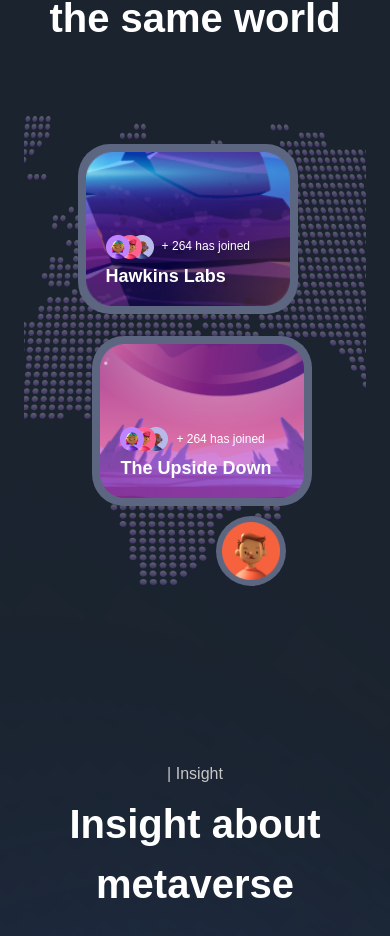
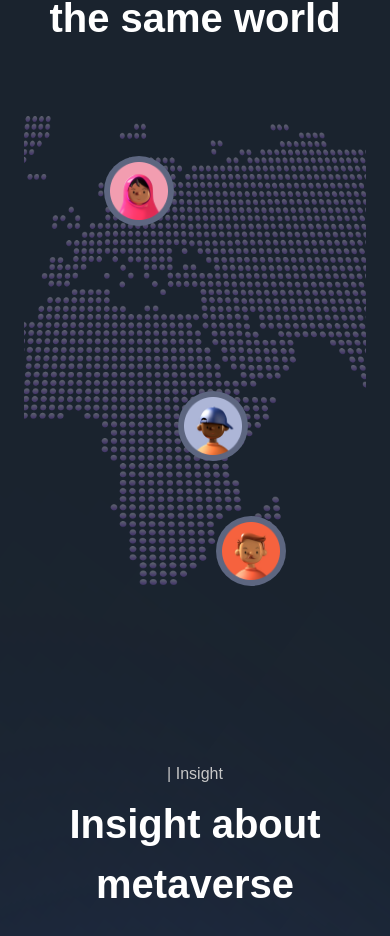
Before and after one commit to MaxShelest88/metaversus, a Next.js app: page / in a window 390 px wide. Shown: the part 4473-5409 px from the top of the page. Built offline with nearby package versions, Linux system fonts and the light colour scheme; a web font is replaced by a local one.

Commit message:
place blocks media

```diff
--- a/sections/World.jsx
+++ b/sections/World.jsx
@@ -52,7 +52,7 @@
             className="w-full h-full"
           />
         </div>
-        <div className="absolute top-[5%] right-[20%] w-[220px] h-[170px] p-[8px] rounded-[32px] bg-[#5d6680]">
+        <div className="absolute lg:block hidden top-[5%] right-[20%] w-[220px] h-[170px] p-[8px] rounded-[32px] bg-[#5d6680]">
           <img
             src="place-01.png"
             alt="place"
@@ -88,7 +88,7 @@
             Hawkins Labs
           </h2>
         </div>
-        <div className="absolute top-[40%] left-[20%] w-[220px] h-[170px] p-[8px] rounded-[32px] bg-[#5d6680]">
+        <div className="absolute lg:block hidden top-[40%] left-[20%] w-[220px] h-[170px] p-[8px] rounded-[32px] bg-[#5d6680]">
           <img
             src="place-02.png"
             alt="place"
```
